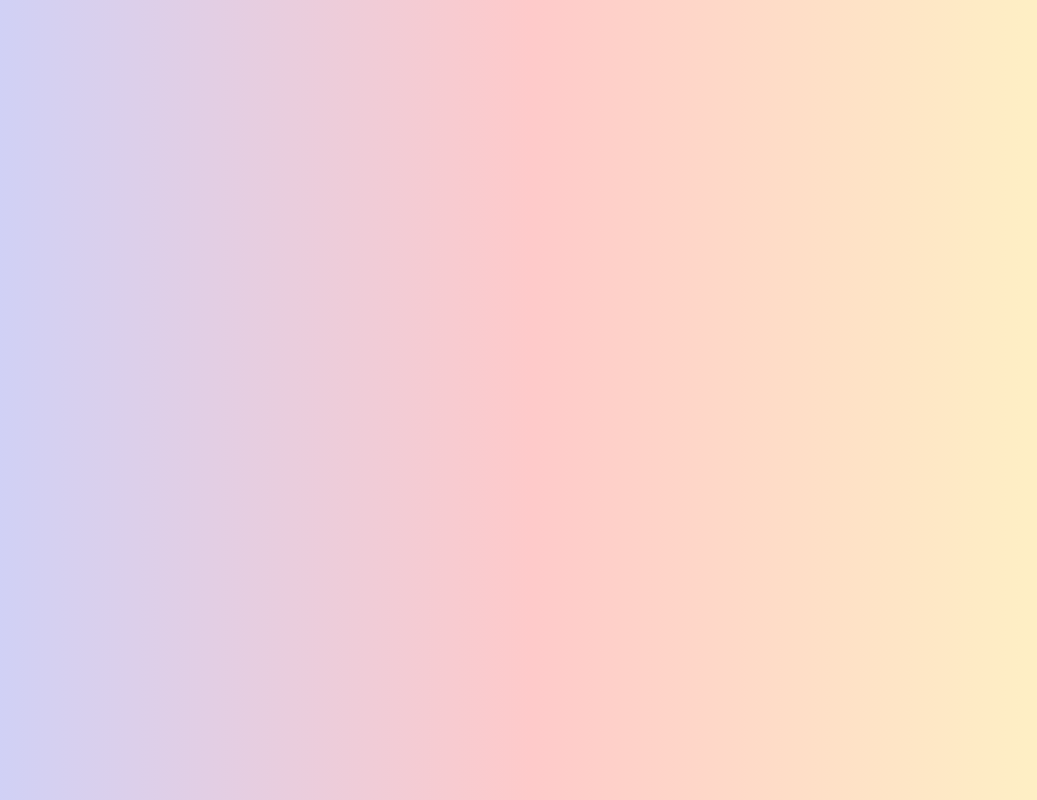
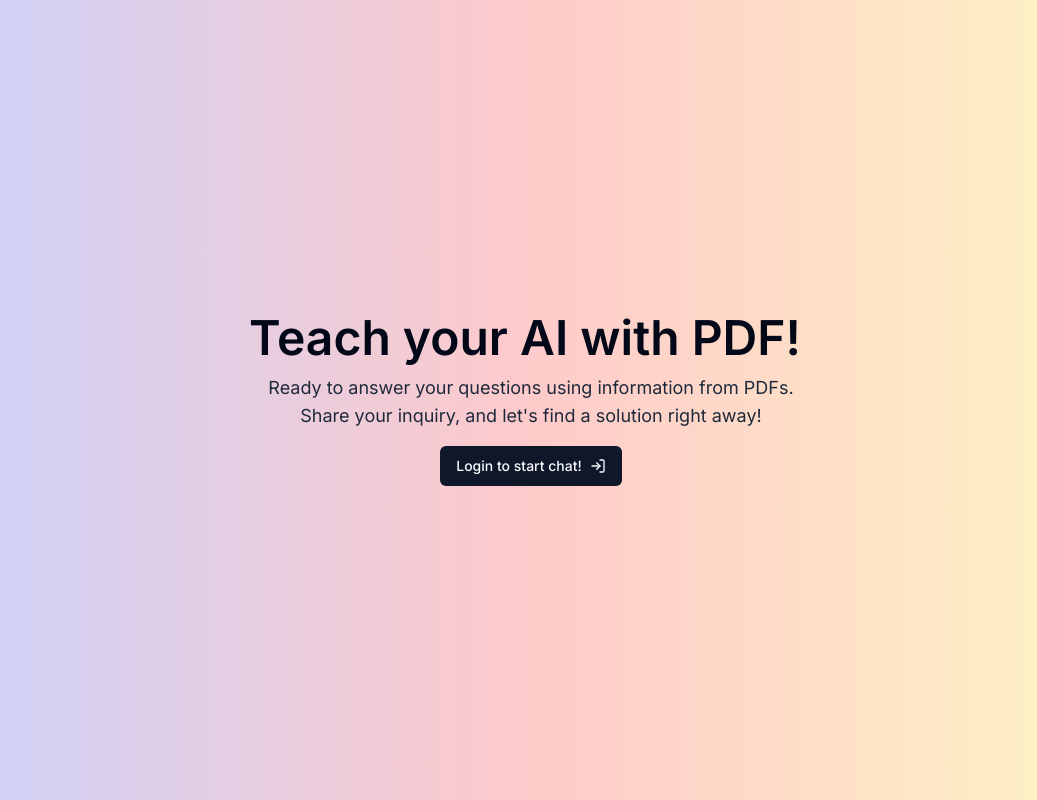
Before and after one commit to KaramGuliyev/teachpdf, a Next.js app: page / in a window 1280 px wide. Shown: the whole page, without its empty margins (109-1146 px from the left). Built offline with nearby package versions, Linux system fonts and the light colour scheme; no server answers.

Commit message:
Checkpoint

```diff
--- a/package.json
+++ b/package.json
@@ -10,9 +10,11 @@
   },
   "dependencies": {
     "@clerk/nextjs": "^4.29.9",
+    "@neondatabase/serverless": "^0.9.0",
     "@radix-ui/react-slot": "^1.0.2",
     "class-variance-authority": "^0.7.0",
     "clsx": "^2.1.0",
+    "drizzle-orm": "^0.29.4",
     "lucide-react": "^0.344.0",
     "next": "14.1.2",
     "react": "^18",
--- a/src/app/page.tsx
+++ b/src/app/page.tsx
@@ -1,5 +1,40 @@
 import { Button } from "@/components/ui/button";
+import { UserButton, auth } from "@clerk/nextjs";
+import { LogIn } from "lucide-react";
+import Link from "next/link";
 
 export default async function Home() {
-  return <div className="w-screen min-h-screen bg-gradient-to-r from-indigo-200 via-red-200 to-yellow-100"></div>;
+  const { userId } = await auth();
+  const isAuth = !!userId;
+  return (
+    <div className="w-screen min-h-screen bg-gradient-to-r from-indigo-200 via-red-200 to-yellow-100">
+      <div className="absolute top-1/2 left-1/2 -translate-x-1/2 -translate-y-1/2">
+        <div className="flex flex-col items-center text-center">
+          <div className="flex items-center">
+            <h1 className="mr-3 text-5xl font-semibold">Teach your AI with PDF!</h1>
+            <UserButton afterSignOutUrl="/" />
+          </div>
+          <div className="flex mt-2">{isAuth && <Button>Start teaching!</Button>}</div>
+
+          <p className="max-w-xl mt-1 text-lg text-slate-800">
+            Ready to answer your questions using information from PDFs. Share your inquiry, and let&apos;s find a solution right
+            away!
+          </p>
+
+          <div className="w-full mt-4">
+            {isAuth ? (
+              <h1>File Upload</h1>
+            ) : (
+              <Link href="/sign-in">
+                <Button>
+                  Login to start chat!
+                  <LogIn className="w-4 h-4 ml-2"/>
+                </Button>
+              </Link>
+            )}
+          </div>
+        </div>
+      </div>
+    </div>
+  );
 }
--- /dev/null
+++ b/src/app/sign-in/[[...sign-in]]/page.tsx
@@ -0,0 +1,9 @@
+import { SignIn } from "@clerk/nextjs";
+
+export default function Page() {
+  return (
+    <div className="absolute top-1/2 left-1/2 -translate-x-1/2 -translate-y-1/2">
+      <SignIn />
+    </div>
+  );
+}
--- /dev/null
+++ b/src/app/sign-up/[[...sign-up]]/page.tsx
@@ -0,0 +1,9 @@
+import { SignUp } from "@clerk/nextjs";
+
+export default function Page() {
+  return (
+    <div className="absolute top-1/2 left-1/2 -translate-x-1/2 -translate-y-1/2">
+      <SignUp />;
+    </div>
+  );
+}
--- /dev/null
+++ b/src/lib/db/index.ts
@@ -0,0 +1,12 @@
+import { neon, neonConfig, NeonConfig } from "@neondatabase/serverless";
+import { drizzle } from "drizzle-orm/neon-http";
+
+neonConfig.fetchConnectionCache = true;
+
+if (!process.env.DATABASE_URL) {
+  throw new Error("DB Url not found.");
+}
+
+const sql = neon(process.env.DATABASE_URL);
+
+export const db = drizzle(sql);
--- /dev/null
+++ b/src/lib/db/schema.ts
@@ -0,0 +1,22 @@
+import { PgTable, integer, pgEnum, pgTable, serial, text, timestamp, varchar } from "drizzle-orm/pg-core";
+
+export const userSystemEnum = pgEnum("user_system_enum", ["system", "user"]);
+
+export const chats = pgTable("chats", {
+  id: serial("id").primaryKey(),
+  pdfName: text("pdf_name").notNull(),
+  pdfURL: text("pdf_url").notNull(),
+  createdAt: timestamp("createdAt").notNull().defaultNow(),
+  userId: varchar("userId", { length: 256 }).notNull(),
+  fileKey: text("file_key").notNull(),
+});
+
+export const messages = pgTable("messages", {
+  id: serial("id").primaryKey(),
+  chatId: integer("pdf_name")
+    .references(() => chats.id)
+    .notNull(),
+  content: text("content").notNull(),
+  createdAt: timestamp("createdAt").notNull().defaultNow(),
+  role: userSystemEnum("role").notNull().default("user"),
+});
```
Also changed, not shown: 1 other file (tests, documents, lock files or other folders).
